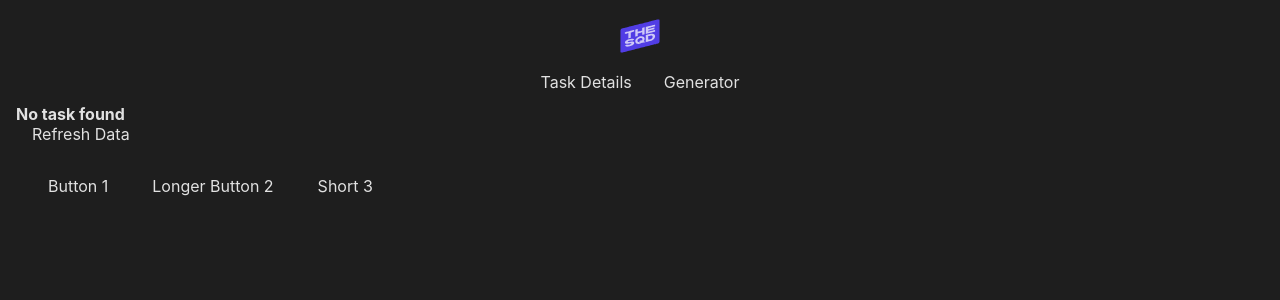
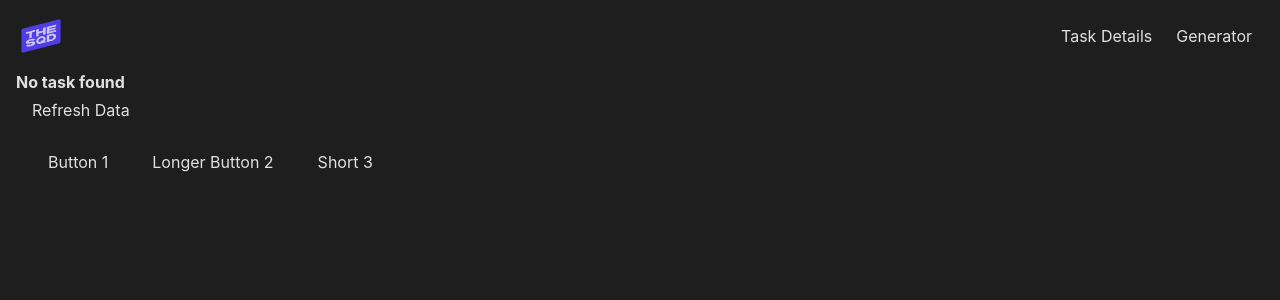
Before and after one commit to sis-thesqd/mysquad-ps-plugin, a React app: page / in a window 1280 px wide. Shown: the top 300 px of the page. Built offline with nearby package versions, Linux system fonts and the light colour scheme.

Commit message:
Fix folder details spacing

```diff
--- a/src/App.js
+++ b/src/App.js
@@ -21,8 +21,10 @@ const App = () => {
   return (
     <sp-theme theme="spectrum" scale="medium" color="dark">
       <div className="app">
-        <Header />
-        <TabNavigation tabs={TABS} activeTab={activeTab} onTabChange={setActiveTab} />
+        <div className="app-header-row">
+          <Header />
+          <TabNavigation tabs={TABS} activeTab={activeTab} onTabChange={setActiveTab} />
+        </div>
         <div className="content">
           {activeTab === 'task' && (
             <>
--- a/src/components/folder-details/components/FolderDetailsCard.jsx
+++ b/src/components/folder-details/components/FolderDetailsCard.jsx
@@ -52,7 +52,7 @@ const FolderDetailsCard = ({ taskDetails, loading, onRefresh }) => {
   }, [onRefresh, taskDetails?.task_id]);
 
   const churchAccount = taskDetails?.church_name && taskDetails?.account
-    ? `${taskDetails.church_name} - ${taskDetails.account}`
+    ? `${taskDetails.account} - ${taskDetails.church_name}`
     : (loading ? 'Loading...' : '');
 
   const taskName = taskDetails?.name || (loading ? 'Loading...' : 'No task found');
--- a/src/styles.css
+++ b/src/styles.css
@@ -39,6 +39,13 @@ body {
   min-width: 0;
 }
 
+.app-header-row {
+  display: flex;
+  justify-content: space-between;
+  align-items: center;
+  margin-bottom: 16px;
+}
+
 .content {
   display: flex;
   flex-direction: column;
@@ -76,9 +83,7 @@ body {
 
 .header {
   display: flex;
-  justify-content: center;
   align-items: center;
-  margin-bottom: 16px;
 }
 
 /* ==========================================================================
@@ -120,7 +125,7 @@ sp-card [slot="footer"] {
   font-size: 13px;
   font-weight: 500;
   color: var(--spectrum-global-color-gray-400, #b3b3b3);
-  margin-top: -8px;
+  margin-top: 0;
   margin-bottom: 8px;
 }
 
@@ -219,18 +224,16 @@ sp-menu-item {
 
 .tab-navigation {
   display: flex;
-  justify-content: center;
-  margin-bottom: 12px;
 }
 
 .tab-navigation sp-action-group {
-  gap: 8px;
+  gap: 12px;
 }
 
 .tab-navigation sp-action-button {
-  --spectrum-actionbutton-height: 28px;
-  --mod-actionbutton-height: 28px;
-  padding: 0 16px;
+  --spectrum-actionbutton-height: 24px;
+  --mod-actionbutton-height: 24px;
+  padding: 0 12px;
 }
 
 .tab-button {
```
Also changed, not shown: bundle.js.
